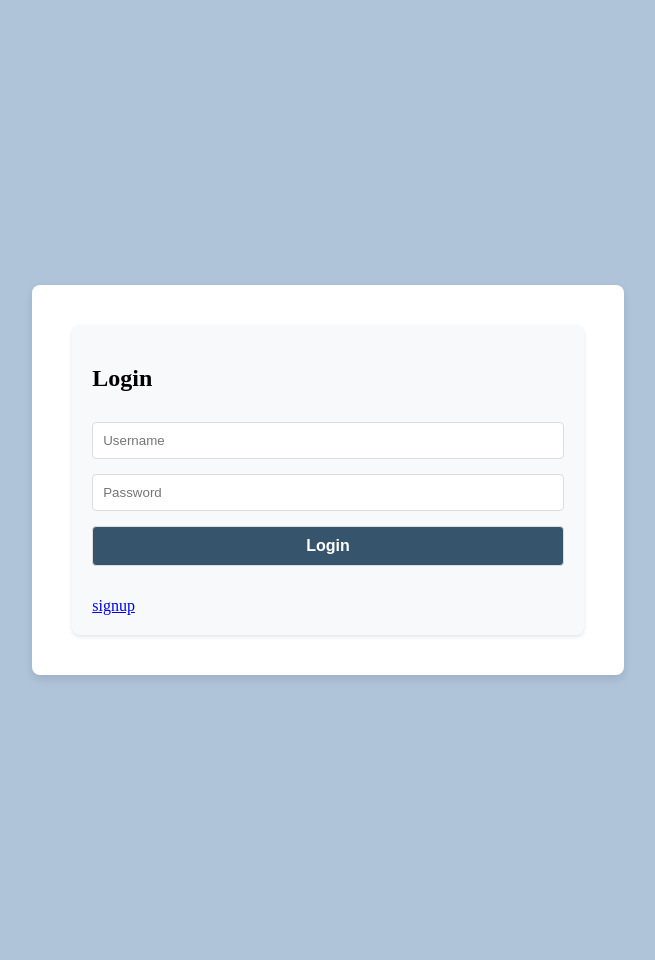
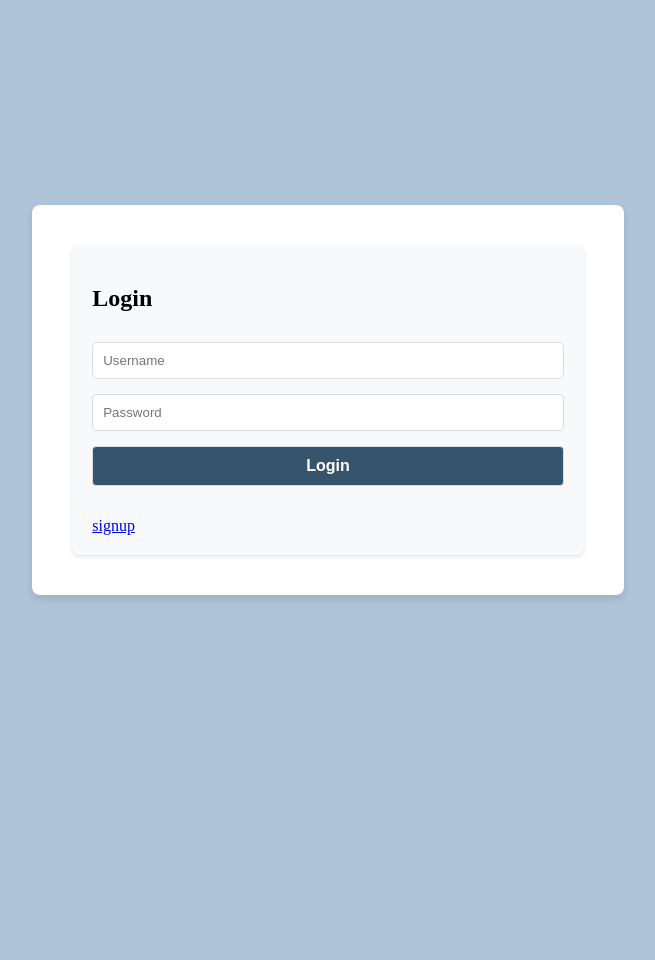
Before and after one commit to AnveshAgaldheeti/Book_Share_Rentalhub, a Django app: page /login/ in a window 1280 px wide. Shown: the whole page, without its empty margins (312-967 px from the left). After the commit the page ends 598 px from the top, so only its background shows below. Run offline with Django 5.2, Linux system fonts and the light colour scheme.

Commit message:
changed height of backround 120vh to 100vh

```diff
--- a/mainapp/static/css/login.css
+++ b/mainapp/static/css/login.css
@@ -7,7 +7,7 @@ body, html {
 /* Full height background color (optional) */
 body {
     background-color: #afc3d9; /* Light gray background */
-    height: 120vh; /* Full viewport height */
+    height: 100vh; /* Full viewport height */
     display: flex;
     justify-content: center;
     align-items: center;
```
